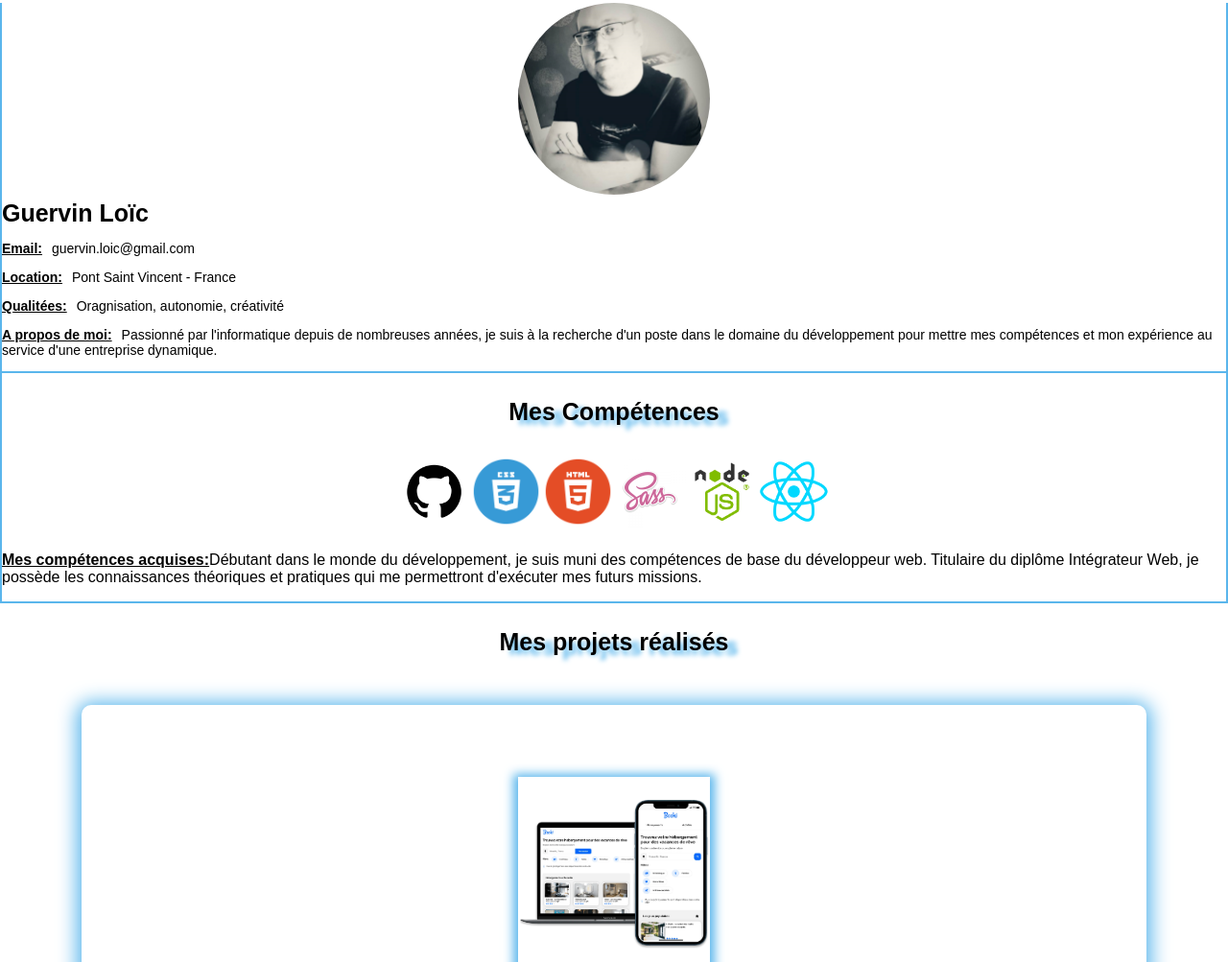
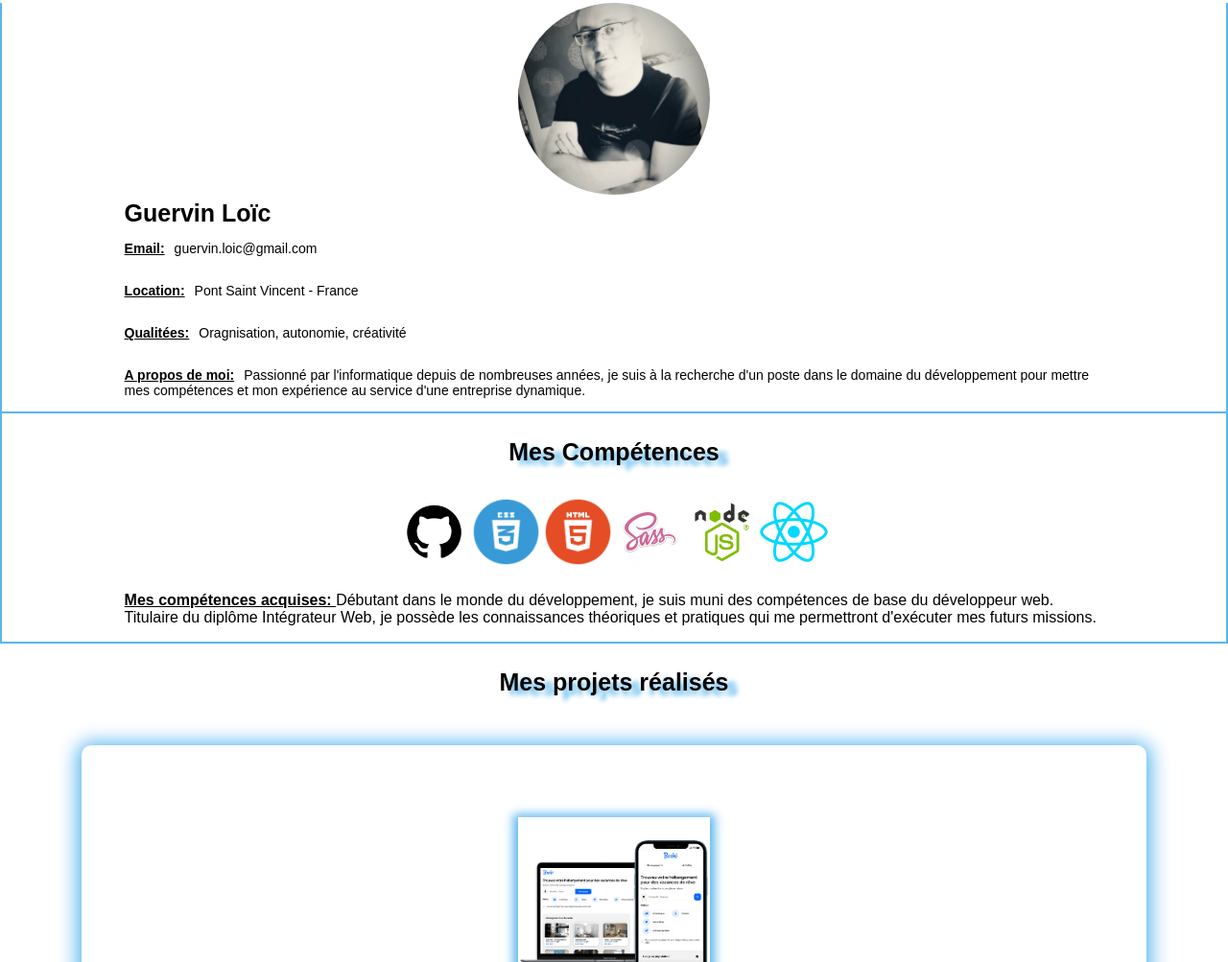
Before and after one commit to Loic54600/portfolio-guervin-loic, a React app: page / in a window 1280 px wide. Shown: the part 1017-2020 px from the top of the page at 96% size. Built offline with nearby package versions, Linux system fonts and the light colour scheme.

Commit message:
last commit

```diff
--- a/src/components/Competence.js
+++ b/src/components/Competence.js
@@ -21,8 +21,8 @@ const Competence = () => {
                     <img className="icone_img" alt="icone react" src={ReactImg} />
                 </div>
                 <div className='span_p'>
-                <p><span className="span_decoration">Mes compétences acquises:</span>
-                    Débutant dans le monde du développement, je suis muni des compétences de base du développeur web.
+                <p><span className="span_decoration">Mes compétences acquises: </span>
+                     Débutant dans le monde du développement, je suis muni des compétences de base du développeur web.
                     Titulaire du diplôme Intégrateur Web, je possède les connaissances
                     théoriques et pratiques qui me permettront d'exécuter mes futurs missions.
                 </p>
--- a/src/styles/components/global/Competence.scss
+++ b/src/styles/components/global/Competence.scss
@@ -33,4 +33,7 @@
 
 .span_p {
     width: auto;
+    display: flex;
+    flex-direction: column;
+    width: 80%;
 }
--- a/src/styles/components/global/Presentation.scss
+++ b/src/styles/components/global/Presentation.scss
@@ -31,6 +31,11 @@
     border-radius: 50%;
 }
 
+.user_card_info {
+display: flex;
+flex-direction: column;
+width: 80%;
+}
 .user_card_info h2 {
     font-size: 25px;
     margin: 0;
```
